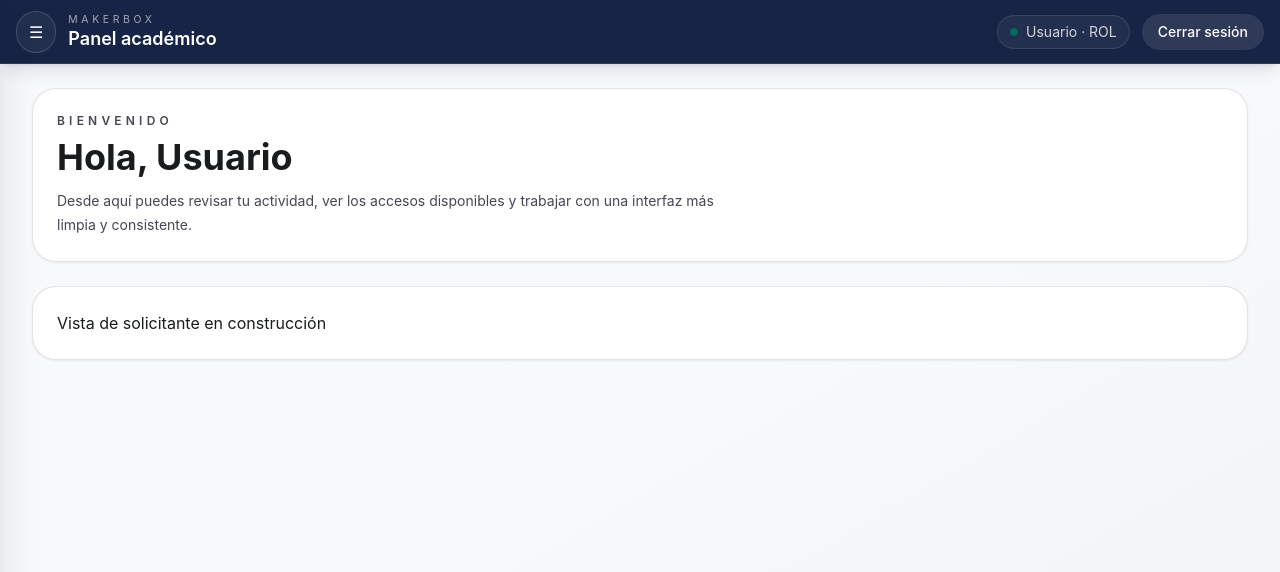
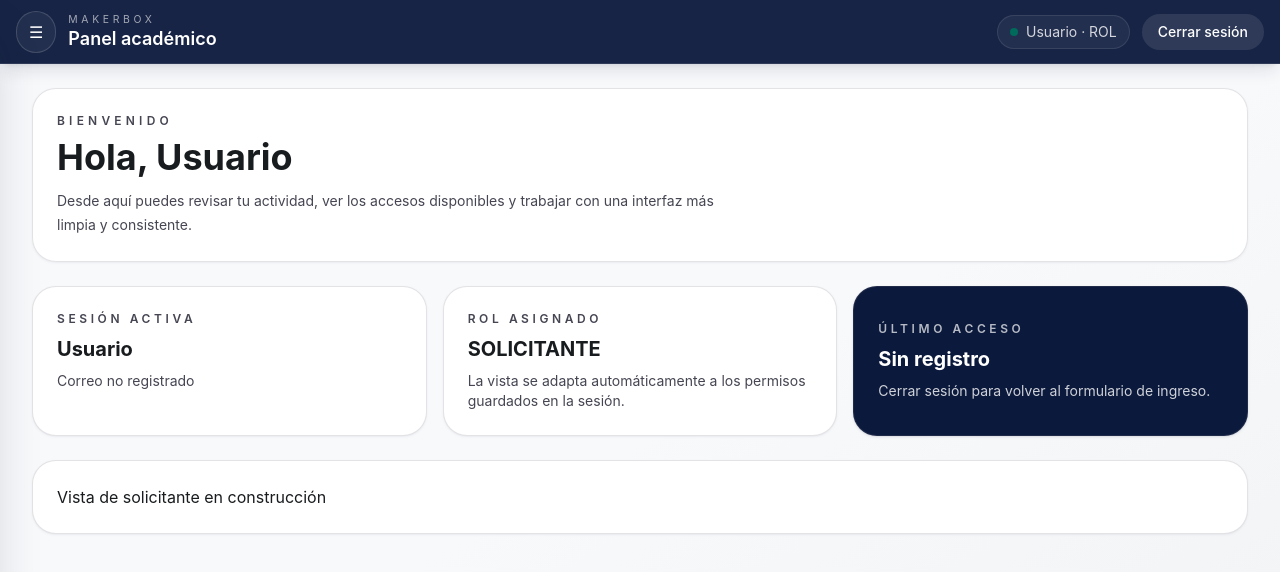
Before and after one commit to tomasxrp/proyecto-makerbox-G07, a React app in the folder frontend/: page /home in a window 1280 px wide. Shown: the top 572 px of the page. Built offline with nearby package versions, Linux system fonts and the light colour scheme; no server answers; sample sign-in values are in the browser's storage; the HTML template or start-up script is replaced by a standard one.

Commit message:
feat: agrego panel de sesión y último acceso en inicio

```diff
--- a/frontend/src/pages/Home.jsx
+++ b/frontend/src/pages/Home.jsx
@@ -3,6 +3,23 @@ import { useNavigate } from 'react-router-dom';
 import AdminView from '../components/dashboard/AdminView';
 import ProfesorView from '../components/dashboard/ProfesorView';
 import AlumnoView from '../components/dashboard/AlumnoView';
+
+const formatLastAccess = (value) => {
+  if (!value) {
+    return 'Sin registro';
+  }
+
+  const lastAccessDate = new Date(value);
+
+  if (Number.isNaN(lastAccessDate.getTime())) {
+    return 'Sin registro';
+  }
+
+  return new Intl.DateTimeFormat('es-CL', {
+    dateStyle: 'medium',
+    timeStyle: 'short',
+  }).format(lastAccessDate);
+};
 
 export default function Home() {
   const navigate = useNavigate();
@@ -17,6 +34,15 @@ export default function Home() {
   const storedUser = JSON.parse(localStorage.getItem('usuario') || '{}');
   const userName = storedUser.nombre || 'Usuario';
   const userRole = storedUser.rol || 'SOLICITANTE';
+  const userEmail = storedUser.correo || 'Correo no registrado';
+  const lastAccess = formatLastAccess(localStorage.getItem('ultimoAcceso'));
+
+  const handleLogout = () => {
+    localStorage.removeItem('token');
+    localStorage.removeItem('usuario');
+    localStorage.removeItem('ultimoAcceso');
+    navigate('/login');
+  };
 
   const renderView = () => {
     switch (userRole) {
@@ -51,6 +77,41 @@ export default function Home() {
         </p>
       </section>
 
+      <section className="grid grid-cols-1 gap-4 md:grid-cols-3">
+        <article className="rounded-3xl border border-outline/20 bg-surface-container-lowest p-6 shadow-sm shadow-primary/5">
+          <p className="text-xs font-semibold uppercase tracking-[0.3em] text-on-surface-variant">
+            Sesión activa
+          </p>
+          <h2 className="mt-2 text-xl font-bold text-on-surface">{userName}</h2>
+          <p className="mt-2 text-sm text-on-surface-variant">{userEmail}</p>
+        </article>
+
+        <article className="rounded-3xl border border-outline/20 bg-surface-container-lowest p-6 shadow-sm shadow-primary/5">
+          <p className="text-xs font-semibold uppercase tracking-[0.3em] text-on-surface-variant">
+            Rol asignado
+          </p>
+          <h2 className="mt-2 text-xl font-bold text-on-surface">{userRole}</h2>
+          <p className="mt-2 text-sm text-on-surface-variant">
+            La vista se adapta automáticamente a los permisos guardados en la
+            sesión.
+          </p>
+        </article>
+
+        <button
+          type="button"
+          onClick={handleLogout}
+          className="rounded-3xl border border-outline/20 bg-primary px-6 py-6 text-left text-white shadow-sm shadow-primary/10 transition hover:bg-primary-container"
+        >
+          <p className="text-xs font-semibold uppercase tracking-[0.3em] text-white/70">
+            Último acceso
+          </p>
+          <h2 className="mt-2 text-xl font-bold">{lastAccess}</h2>
+          <p className="mt-2 text-sm text-white/80">
+            Cerrar sesión para volver al formulario de ingreso.
+          </p>
+        </button>
+      </section>
+
       <section className="rounded-3xl border border-outline/20 bg-surface-container-lowest p-6 shadow-sm shadow-primary/5">
         {renderView()}
       </section>
--- a/frontend/src/pages/Login.jsx
+++ b/frontend/src/pages/Login.jsx
@@ -39,6 +39,7 @@ export default function Login() {
         'usuario',
         JSON.stringify(data.resultadoLogin.usuario)
       );
+      localStorage.setItem('ultimoAcceso', new Date().toISOString());
 
       const { rol } = data.resultadoLogin.usuario;
 
```
Also changed, not shown: 1 other file (tests, documents, lock files or other folders).
